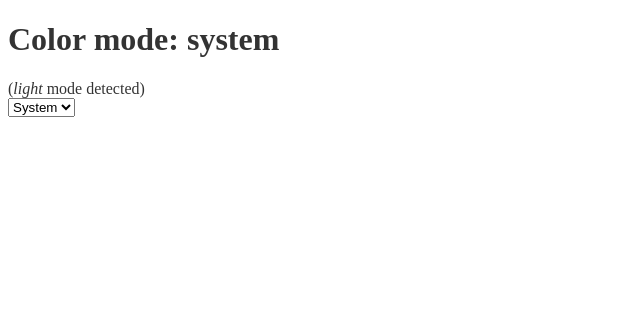
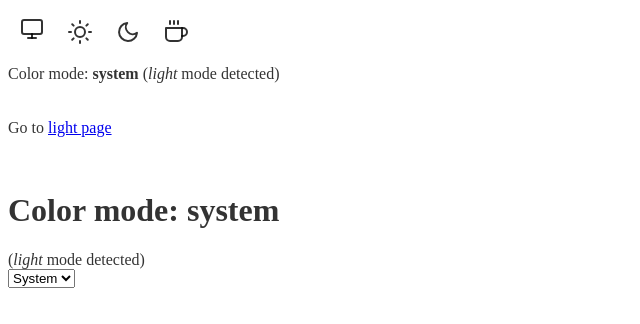
Before and after one commit to davidschubert/nuxt3-starter-template-dsv2, a Nuxt app: page / in a window 1280 px wide. Shown: the top 324 px of the page, without its empty margins (0-640 px from the left). Built offline with nearby package versions, Linux system fonts and the light colour scheme.

Commit message:
Updated NuxtColorMode

```diff
--- /dev/null
+++ b/assets/main.css
@@ -0,0 +1,34 @@
+:root {
+    --color: #243746;
+    --color-primary: #158876;
+    --color-secondary: #0e2233;
+    --bg: #f3f5f4;
+    --bg-secondary: #fff;
+    --border-color: #ddd;
+  }
+
+  .dark-mode {
+    --color: #ebf4f1;
+    --color-primary: #41b38a;
+    --color-secondary: #fdf9f3;
+    --bg: #091a28;
+    --bg-secondary: #071521;
+    --border-color: #0d2538;
+  }
+  .sepia-mode {
+    --color: #433422;
+    --color-secondary: #504231;
+    --bg: #f1e7d0;
+    --bg-secondary: #eae0c9;
+    --border-color: #ded0bf;
+  }
+
+  body {
+    font-family: -apple-system, BlinkMacSystemFont, 'Segoe UI', Roboto, Oxygen, Ubuntu, Cantarell, 'Open Sans', 'Helvetica Neue', sans-serif;
+    background-color: var(--bg);
+    color: var(--color);
+    transition: background-color .3s;
+  }
+  a {
+    color: var(--color-primary)
+  }
--- /dev/null
+++ b/components/ColorModePicker.vue
@@ -0,0 +1,60 @@
+<template>
+  <div>
+    <ul>
+      <li
+        v-for="color of ['system', 'light', 'dark', 'sepia']"
+        :key="color"
+        :class="{
+          preferred: !$colorMode.unknown && color === $colorMode.preference,
+          selected: !$colorMode.unknown && color === $colorMode.value
+        }"
+      >
+        <component :is="`icon-${color}`" @click="$colorMode.preference = color" />
+      </li>
+    </ul>
+    <p>
+      <ColorScheme placeholder="..." tag="span">
+        Color mode: <b>{{ $colorMode.preference }}</b>
+        <span v-if="$colorMode.preference === 'system'">&nbsp;(<i>{{ $colorMode.value }}</i> mode detected)</span>
+      </ColorScheme>
+    </p>
+  </div>
+</template>
+
+<style scoped>
+ul {
+  list-style: none;
+  padding: 0;
+  margin: 0;
+}
+ul li {
+  display: inline-block;
+  padding: 5px;
+}
+p {
+  margin: 0;
+  padding-top: 5px;
+  padding-bottom: 20px;
+}
+.feather {
+  position: relative;
+  top: 0px;
+  cursor: pointer;
+  padding: 7px;
+  background-color: var(--bg-secondary);
+  border: 2px solid var(--border-color);
+  margin: 0;
+  border-radius: 5px;
+  transition: all 0.1s ease;
+}
+.feather:hover {
+  top: -3px;
+}
+.preferred .feather {
+  border-color: var(--color-primary);
+  top: -3px;
+}
+.selected .feather {
+  color: var(--color-primary);
+}
+</style>
--- /dev/null
+++ b/components/IconDark.vue
@@ -0,0 +1,14 @@
+<template>
+  <svg
+    xmlns="http://www.w3.org/2000/svg"
+    width="24"
+    height="24"
+    viewBox="0 0 24 24"
+    fill="none"
+    stroke="currentColor"
+    stroke-width="2"
+    stroke-linecap="round"
+    stroke-linejoin="round"
+    class="feather feather-moon"
+  ><path d="M21 12.79A9 9 0 1 1 11.21 3 7 7 0 0 0 21 12.79z" /></svg>
+</template>
--- /dev/null
+++ b/components/IconLight.vue
@@ -0,0 +1,14 @@
+<template>
+  <svg
+    xmlns="http://www.w3.org/2000/svg"
+    width="24"
+    height="24"
+    viewBox="0 0 24 24"
+    fill="none"
+    stroke="currentColor"
+    stroke-width="2"
+    stroke-linecap="round"
+    stroke-linejoin="round"
+    class="feather feather-sun"
+  ><circle cx="12" cy="12" r="5" /><line x1="12" y1="1" x2="12" y2="3" /><line x1="12" y1="21" x2="12" y2="23" /><line x1="4.22" y1="4.22" x2="5.64" y2="5.64" /><line x1="18.36" y1="18.36" x2="19.78" y2="19.78" /><line x1="1" y1="12" x2="3" y2="12" /><line x1="21" y1="12" x2="23" y2="12" /><line x1="4.22" y1="19.78" x2="5.64" y2="18.36" /><line x1="18.36" y1="5.64" x2="19.78" y2="4.22" /></svg>
+</template>
--- /dev/null
+++ b/components/IconSepia.vue
@@ -0,0 +1,14 @@
+<template>
+  <svg
+    xmlns="http://www.w3.org/2000/svg"
+    width="24"
+    height="24"
+    viewBox="0 0 24 24"
+    fill="none"
+    stroke="currentColor"
+    stroke-width="2"
+    stroke-linecap="round"
+    stroke-linejoin="round"
+    class="feather feather-coffee"
+  ><path d="M18 8h1a4 4 0 0 1 0 8h-1" /><path d="M2 8h16v9a4 4 0 0 1-4 4H6a4 4 0 0 1-4-4V8z" /><line x1="6" y1="1" x2="6" y2="4" /><line x1="10" y1="1" x2="10" y2="4" /><line x1="14" y1="1" x2="14" y2="4" /></svg>
+</template>
--- /dev/null
+++ b/components/IconSystem.vue
@@ -0,0 +1,21 @@
+<template>
+  <svg
+    xmlns="http://www.w3.org/2000/svg"
+    width="24"
+    height="24"
+    viewBox="0 0 24 24"
+    fill="none"
+    stroke="currentColor"
+    stroke-width="2"
+    stroke-linecap="round"
+    stroke-linejoin="round"
+    class="feather feather-monitor"
+  ><rect
+    x="2"
+    y="3"
+    width="20"
+    height="14"
+    rx="2"
+    ry="2"
+  /><line x1="8" y1="21" x2="16" y2="21" /><line x1="12" y1="17" x2="12" y2="21" /></svg>
+</template>
--- a/nuxt.config.ts
+++ b/nuxt.config.ts
@@ -2,5 +2,6 @@ import { defineNuxtConfig } from 'nuxt'
 
 // https://v3.nuxtjs.org/api/configuration/nuxt.config
 export default defineNuxtConfig({
+    components: { global: true, dirs: ['~/components'] },
     modules: ['@nuxtjs/color-mode']
 })
--- a/pages/index.vue
+++ b/pages/index.vue
@@ -1,5 +1,14 @@
 <template>
   <div>
+     <Title>Demo of @nuxtjs/color-mode</Title>
+    <ColorModePicker />
+    <p>
+      Go to
+      <NuxtLink to="/light">
+        light page
+      </NuxtLink>
+    </p>
+    <br>
     <ColorScheme placeholder="..." tag="span">
       <h1>Color mode: <b>{{ $colorMode.preference }}</b></h1>
       <span v-if="$colorMode.preference === 'system'">(<i>{{ $colorMode.value }}</i> mode detected)</span><br>
--- a/pages/light.vue
+++ b/pages/light.vue
@@ -1,9 +1,20 @@
 <template>
-  <h1>This page is forced with light mode</h1>
+  <div>
+    <Title>Light page</Title>
+    <h2>This page is forced with light mode</h2>
+    <p>
+      Forcing a color mode is great to implement dark mode to a website incrementally, <a href="https://color-mode.nuxtjs.org/#force-a-color-mode">learn more</a> about it.
+    </p>
+    <p>
+      <NuxtLink to="/">
+        Home
+      </NuxtLink>
+    </p>
+  </div>
 </template>
 
-<script>
+<script setup lang="ts">
 definePageMeta({
-  colorMode: 'light',
+  colorMode: 'light'
 })
 </script>
```
